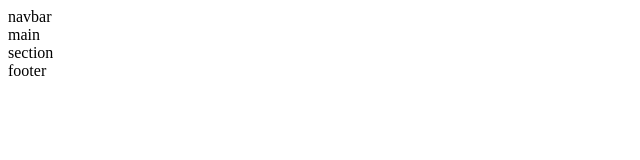
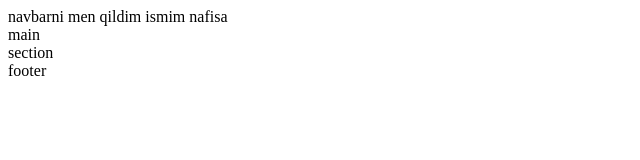
Before and after one commit to czargrozniy444-dev/ahmad, a plain HTML site: page index.html in a window 1280 px wide. Shown: the whole page, without its empty margins (0-640 px from the left). Drawn offline with Linux system fonts and the light colour scheme.

Commit message:
navbarni qushdim

```diff
--- a/index.html
+++ b/index.html
@@ -10,7 +10,7 @@
 <body>
     <div>
         <nav>
-            navbar
+            navbarni men qildim ismim nafisa
         </nav>
         <main>
             main
```
